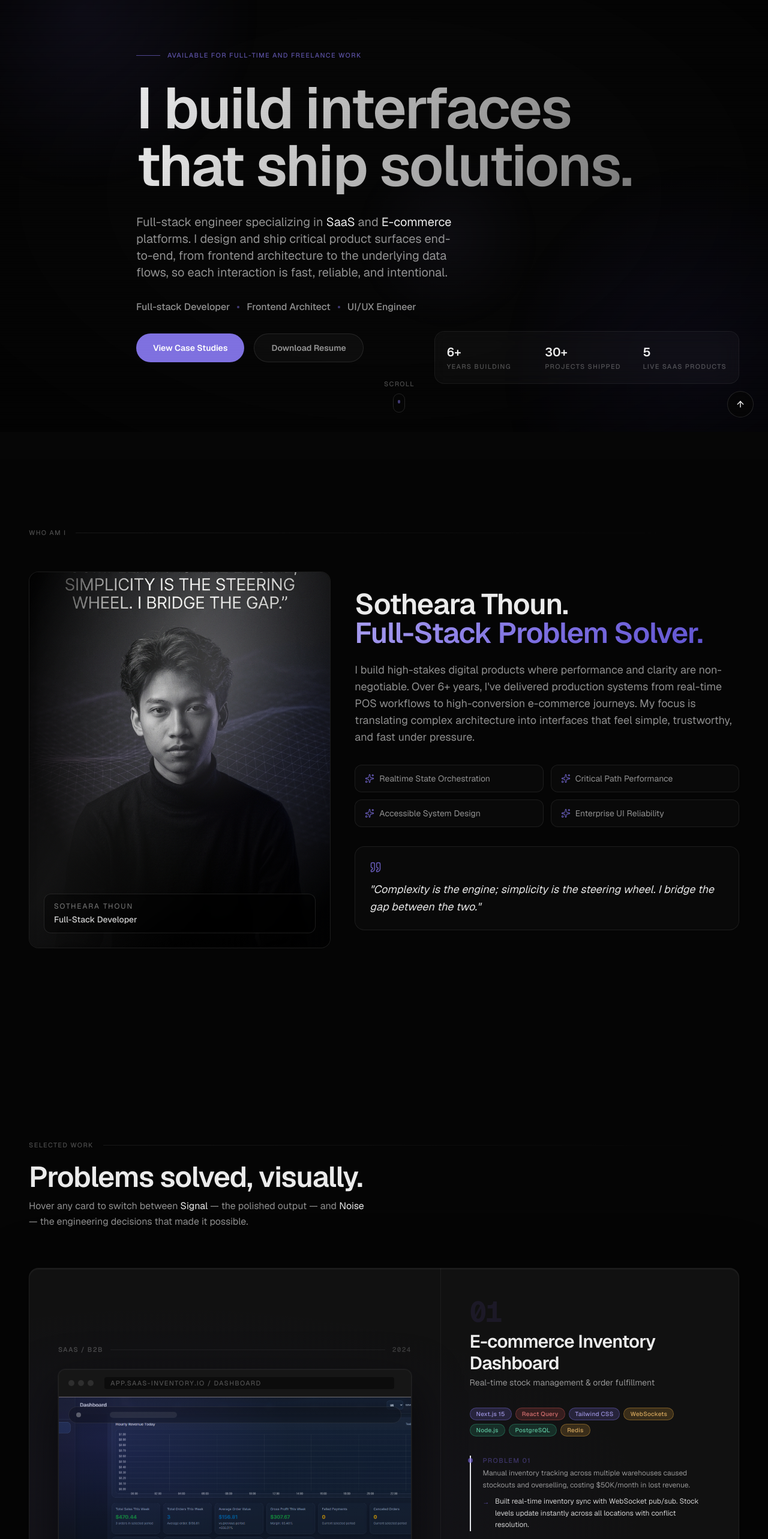
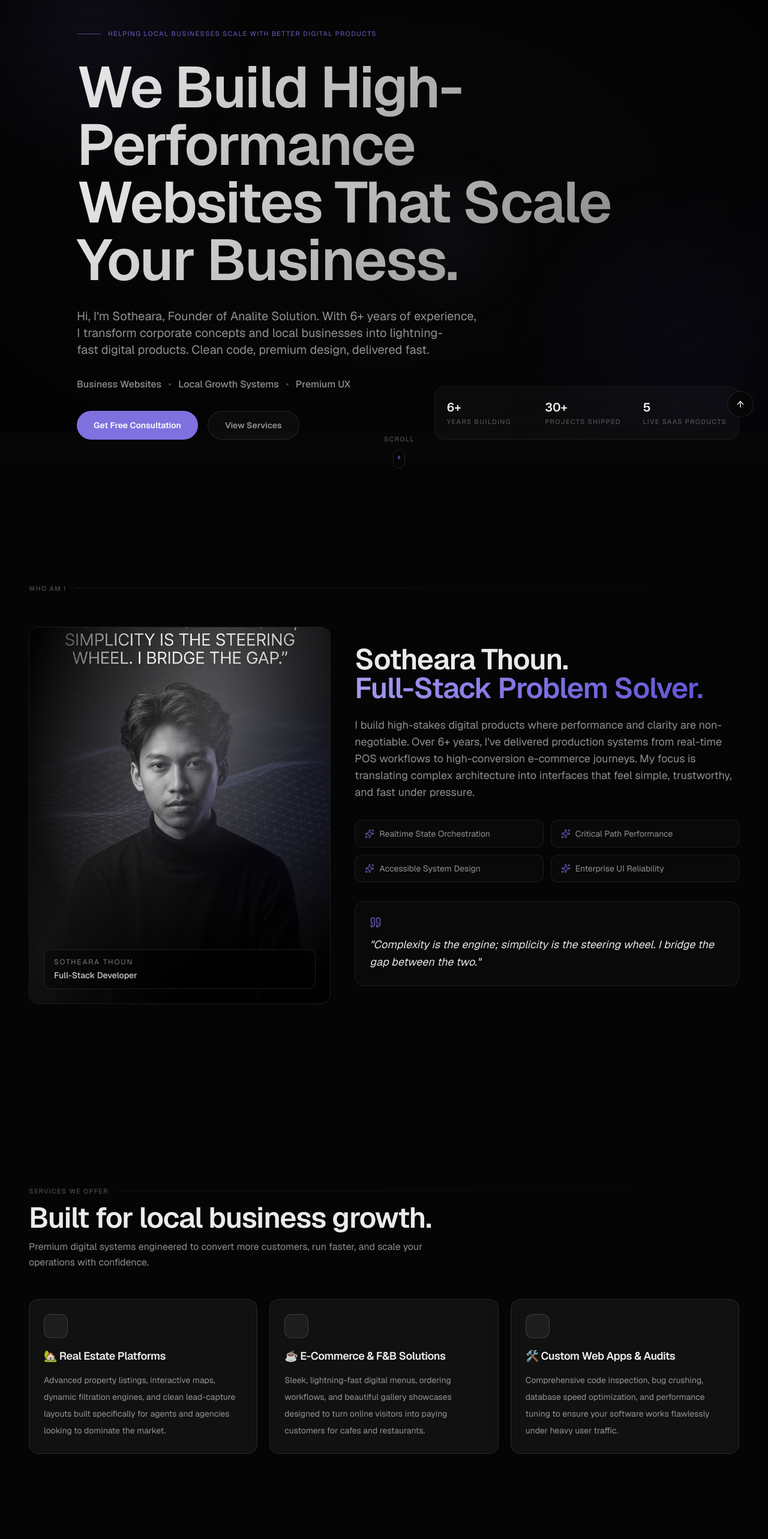
Before and after one commit to thoun-sotheara/portfolio, a Next.js app: page / in a window 1280 px wide. Shown: the part 80-2646 px from the top of the page at 60% size. Built offline with nearby package versions, Linux system fonts and the light colour scheme.

Commit message:
feat(site): pivot homepage copy and sections for local business clients

```diff
--- a/app/page.tsx
+++ b/app/page.tsx
@@ -5,6 +5,7 @@ import { useEffect, useState } from "react";
 import { CinematicBackground } from "@/components/ui/CinematicBackground";
 import { Hero } from "@/components/sections/Hero";
 import { About } from "@/components/sections/About";
+import { Services } from "@/components/sections/Services";
 import { FeaturedWork } from "@/components/sections/FeaturedWork";
 import { TechnicalDeepDive } from "@/components/sections/TechnicalDeepDive";
 import { Lab } from "@/components/sections/Lab";
@@ -94,6 +95,7 @@ function Nav() {
         <nav className="hidden items-center gap-1 sm:flex">
           {[
             ["About", "#about"],
+            ["Services", "#services"],
             ["Work", "#work"],
             ["Deep Dive", "#deep-dive"],
             ["Lab", "#lab"],
@@ -148,11 +150,11 @@ function Footer() {
         {/* Left: Message */}
         <div className="flex flex-col gap-4">
           <h2 className="text-4xl font-semibold tracking-tight text-ink-primary lg:text-5xl">
-            Have a problem to solve?
+            Ready to scale your business online?
           </h2>
           <p className="max-w-md text-base leading-relaxed text-ink-secondary">
-            I&apos;m currently available for full-time roles and select
-            freelance projects. Let&apos;s talk about what you&apos;re building.
+            I help real estate, cafes, restaurants, and local businesses launch
+            fast websites that convert visitors into customers.
           </p>
         </div>
 
@@ -164,6 +166,20 @@ function Footer() {
           transition={{ duration: 0.9, ease: [0.16, 1, 0.3, 1] }}
           className="flex flex-col gap-6"
         >
+          <div className="rounded-2xl border border-sky-400/30 bg-gradient-to-r from-sky-500/30 to-blue-600/30 p-4">
+            <p className="label-text text-sky-100">
+              Need a fast response? Let&apos;s talk directly on Telegram.
+            </p>
+            <a
+              href="https://t.me/sotheara_thoun"
+              target="_blank"
+              rel="noopener noreferrer"
+              className="mt-3 inline-flex h-11 items-center gap-2 rounded-full bg-sky-500 px-5 text-sm font-semibold text-white transition-colors duration-200 hover:bg-sky-400"
+            >
+              <span aria-hidden="true">✈</span>
+              <span>💬 Chat Instantly on Telegram</span>
+            </a>
+          </div>
           <ContactForm />
         </motion.div>
       </div>
@@ -257,6 +273,7 @@ export default function Home() {
         <main>
           <Hero />
           <About />
+          <Services />
           <FeaturedWork />
           <TechnicalDeepDive />
           <Lab />
--- a/components/sections/Hero.tsx
+++ b/components/sections/Hero.tsx
@@ -2,12 +2,11 @@
 
 import { useRef } from "react";
 import { motion, useScroll, useTransform } from "framer-motion";
-import { PORTFOLIO } from "@/lib/portfolio-data";
 
 // ─── Animated cursor-tracking glow (subtle) ────────────────────────────────────
 // Removed for simplicity — the CinematicBackground handles all ambient light.
 
-const ROLES = ["Full-stack Developer", "Frontend Architect", "UI/UX Engineer"];
+const ROLES = ["Business Websites", "Local Growth Systems", "Premium UX"];
 
 function AnimatedRoles() {
   return (
@@ -60,8 +59,6 @@ export function Hero() {
     target: containerRef,
     offset: ["start start", "end start"],
   });
-  const resumeHref = PORTFOLIO.resumeUrl || `mailto:${PORTFOLIO.email}?subject=Request%20Resume`;
-  const resumeLabel = PORTFOLIO.resumeUrl ? "Download Resume" : "Request Resume";
 
   // Parallax the headline upward as user scrolls
   const headlineY = useTransform(scrollYProgress, [0, 1], ["0%", "-18%"]);
@@ -86,7 +83,7 @@ export function Hero() {
         >
           <div className="h-px w-10 bg-accent opacity-60" />
           <span className="label-text text-accent/70">
-            Available for full-time and freelance work
+            Helping local businesses scale with better digital products
           </span>
         </motion.div>
 
@@ -98,10 +95,10 @@ export function Hero() {
           className="text-5xl font-semibold leading-[1.1] tracking-tight sm:text-6xl lg:text-7xl xl:text-8xl"
         >
           <span className="text-gradient block">
-            I build interfaces
+            We Build High-Performance
           </span>
           <span className="text-gradient block">
-            that ship solutions.
+            Websites That Scale Your Business.
           </span>
         </motion.h1>
 
@@ -112,12 +109,10 @@ export function Hero() {
           transition={{ delay: 0.35, duration: 0.9, ease: [0.16, 1, 0.3, 1] }}
           className="max-w-2xl text-balance text-lg leading-relaxed text-ink-secondary lg:text-xl"
         >
-          Full-stack engineer specializing in{" "}
-          <span className="text-ink-primary">SaaS</span> and{" "}
-          <span className="text-ink-primary">E-commerce</span> platforms.
-          I design and ship critical product surfaces end-to-end, from frontend
-          architecture to the underlying data flows, so each interaction is fast,
-          reliable, and intentional.
+          Hi, I&apos;m Sotheara, Founder of Analite Solution. With 6+ years of
+          experience, I transform corporate concepts and local businesses into
+          lightning-fast digital products. Clean code, premium design,
+          delivered fast.
         </motion.p>
 
         <AnimatedRoles />
@@ -130,21 +125,19 @@ export function Hero() {
           className="flex flex-wrap items-center gap-4"
         >
           <a
-            href="#work"
+            href="#contact"
             className="group relative inline-flex h-12 items-center gap-2 overflow-hidden rounded-full bg-accent px-7 text-sm font-semibold text-white transition-all duration-300 hover:shadow-[0_0_40px_rgba(124,110,224,0.5)]"
           >
-            <span className="relative z-10">View Case Studies</span>
+            <span className="relative z-10">Get Free Consultation</span>
             {/* Hover shimmer */}
             <div className="absolute inset-0 -translate-x-full bg-gradient-to-r from-transparent via-white/10 to-transparent transition-transform duration-700 group-hover:translate-x-full" />
           </a>
 
           <a
-            href={resumeHref}
-            target="_blank"
-            rel="noopener noreferrer"
+            href="#services"
             className="inline-flex h-12 items-center gap-2 rounded-full border border-white/[0.1] bg-white/[0.03] px-7 text-sm font-semibold text-ink-secondary transition-all duration-300 hover:border-white/[0.18] hover:text-ink-primary"
           >
-            {resumeLabel}
+            View Services
           </a>
         </motion.div>
       </motion.div>
--- /dev/null
+++ b/components/sections/Services.tsx
@@ -0,0 +1,75 @@
+"use client";
+
+import { motion } from "framer-motion";
+
+const SERVICES = [
+  {
+    title: "🏡 Real Estate Platforms",
+    description:
+      "Advanced property listings, interactive maps, dynamic filtration engines, and clean lead-capture layouts built specifically for agents and agencies looking to dominate the market.",
+  },
+  {
+    title: "☕ E-Commerce & F&B Solutions",
+    description:
+      "Sleek, lightning-fast digital menus, ordering workflows, and beautiful gallery showcases designed to turn online visitors into paying customers for cafes and restaurants.",
+  },
+  {
+    title: "🛠️ Custom Web Apps & Audits",
+    description:
+      "Comprehensive code inspection, bug crushing, database speed optimization, and performance tuning to ensure your software works flawlessly under heavy user traffic.",
+  },
+];
+
+export function Services() {
+  return (
+    <section
+      id="services"
+      className="relative mx-auto max-w-7xl px-6 py-28 lg:px-12 lg:py-36"
+    >
+      <motion.div
+        initial={{ opacity: 0, y: 16 }}
+        whileInView={{ opacity: 1, y: 0 }}
+        viewport={{ once: true, margin: "-60px" }}
+        transition={{ duration: 0.8, ease: [0.16, 1, 0.3, 1] }}
+        className="mb-12 flex flex-col gap-3"
+      >
+        <div className="flex items-center gap-4">
+          <span className="label-text text-ink-tertiary">Services We Offer</span>
+          <div className="h-px flex-1 bg-gradient-to-r from-white/[0.08] to-transparent" />
+        </div>
+        <h2 className="text-4xl font-semibold tracking-tight text-ink-primary lg:text-5xl">
+          Built for local business growth.
+        </h2>
+        <p className="max-w-2xl text-base leading-relaxed text-ink-secondary">
+          Premium digital systems engineered to convert more customers, run faster,
+          and scale your operations with confidence.
+        </p>
+      </motion.div>
+
+      <div className="grid grid-cols-1 gap-5 md:grid-cols-2 lg:grid-cols-3">
+        {SERVICES.map((service, index) => (
+          <motion.article
+            key={service.title}
+            initial={{ opacity: 0, y: 18 }}
+            whileInView={{ opacity: 1, y: 0 }}
+            viewport={{ once: true, margin: "-60px" }}
+            transition={{
+              duration: 0.7,
+              delay: index * 0.1,
+              ease: [0.16, 1, 0.3, 1],
+            }}
+            className="group rounded-2xl border border-white/10 bg-white/5 p-6 backdrop-blur-md transition-colors duration-300 hover:border-accent/40"
+          >
+            <div className="mb-4 h-10 w-10 rounded-xl border border-white/15 bg-white/5" />
+            <h3 className="text-lg font-semibold tracking-tight text-ink-primary">
+              {service.title}
+            </h3>
+            <p className="mt-3 text-sm leading-7 text-ink-secondary">
+              {service.description}
+            </p>
+          </motion.article>
+        ))}
+      </div>
+    </section>
+  );
+}
--- a/components/sections/TechnicalDeepDive.tsx
+++ b/components/sections/TechnicalDeepDive.tsx
@@ -191,12 +191,12 @@ export function TechnicalDeepDive() {
           <div className="h-px flex-1 bg-gradient-to-r from-white/[0.08] to-transparent" />
         </div>
         <h2 className="text-4xl font-semibold tracking-tight text-ink-primary lg:text-5xl">
-          60fps under heavy load.
+          The Architecture Behind the Speed
         </h2>
         <p className="max-w-xl text-base leading-relaxed text-ink-secondary">
-          How I maintain frame-perfect performance while orchestrating real-time
-          data streams, state mutations, and complex UI interactions. The
-          invisible architecture that makes it all feel effortless.
+          We write highly optimized, clean code so your business website loads
+          in under 1 second. Fast loading means better Google SEO and zero lost
+          customers on mobile devices.
         </p>
       </motion.div>
 
```
